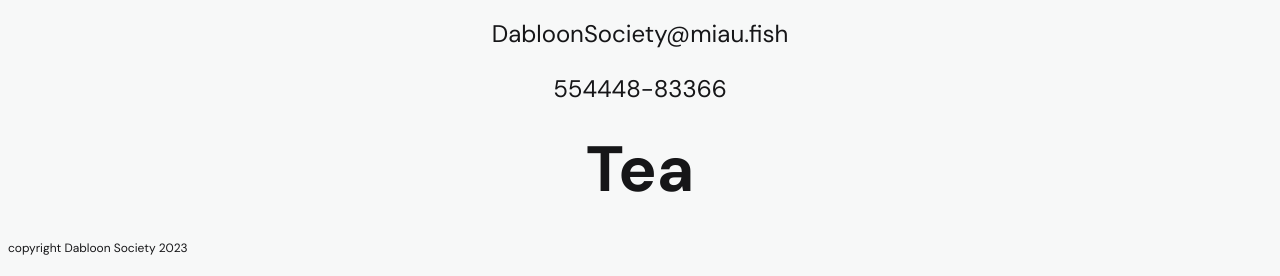
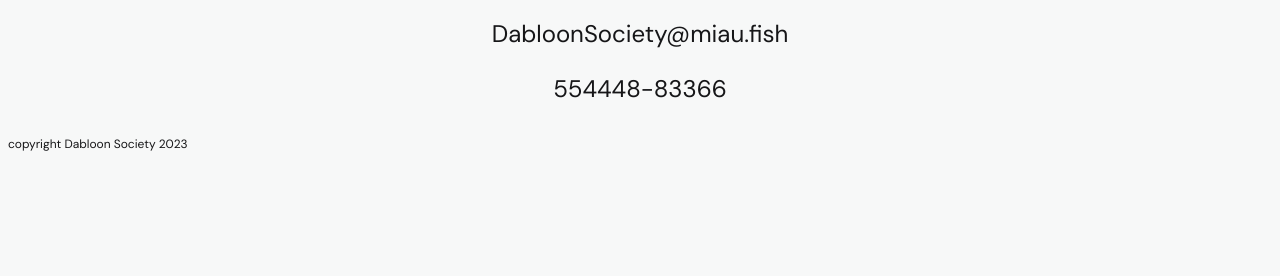
Before and after one commit to RafaelaFuhrmann/dabloonsociety, a plain HTML site: page index.html in a window 1280 px wide. Shown: the part 2121-2397 px from the top of the page. After the commit the page ends 2293 px from the top, so only its background shows below. Drawn offline with Linux system fonts and the light colour scheme.

Commit message:
Update index.html

```diff
--- a/index.html
+++ b/index.html
@@ -83,7 +83,6 @@
         <p>DabloonSociety@miau.fish</p>
         <p>554448-83366</p>
       </div>
-      <h1><a href="https://rafaelafuhrmann.github.io/teacozy/">Tea</a></h1>
       <!--copyright-->
       <div class="copyright">
         <p>copyright Dabloon Society 2023</p>
```
